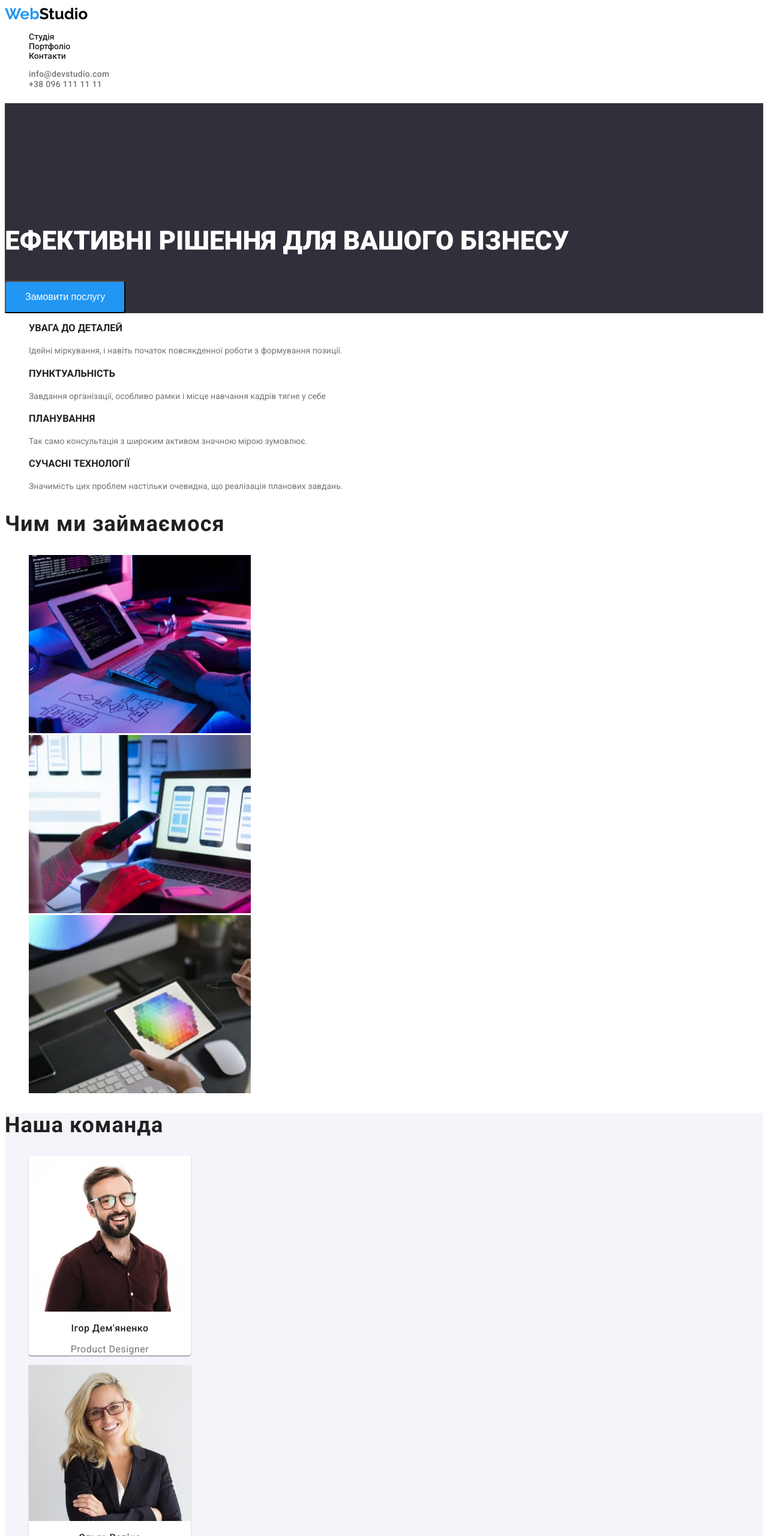
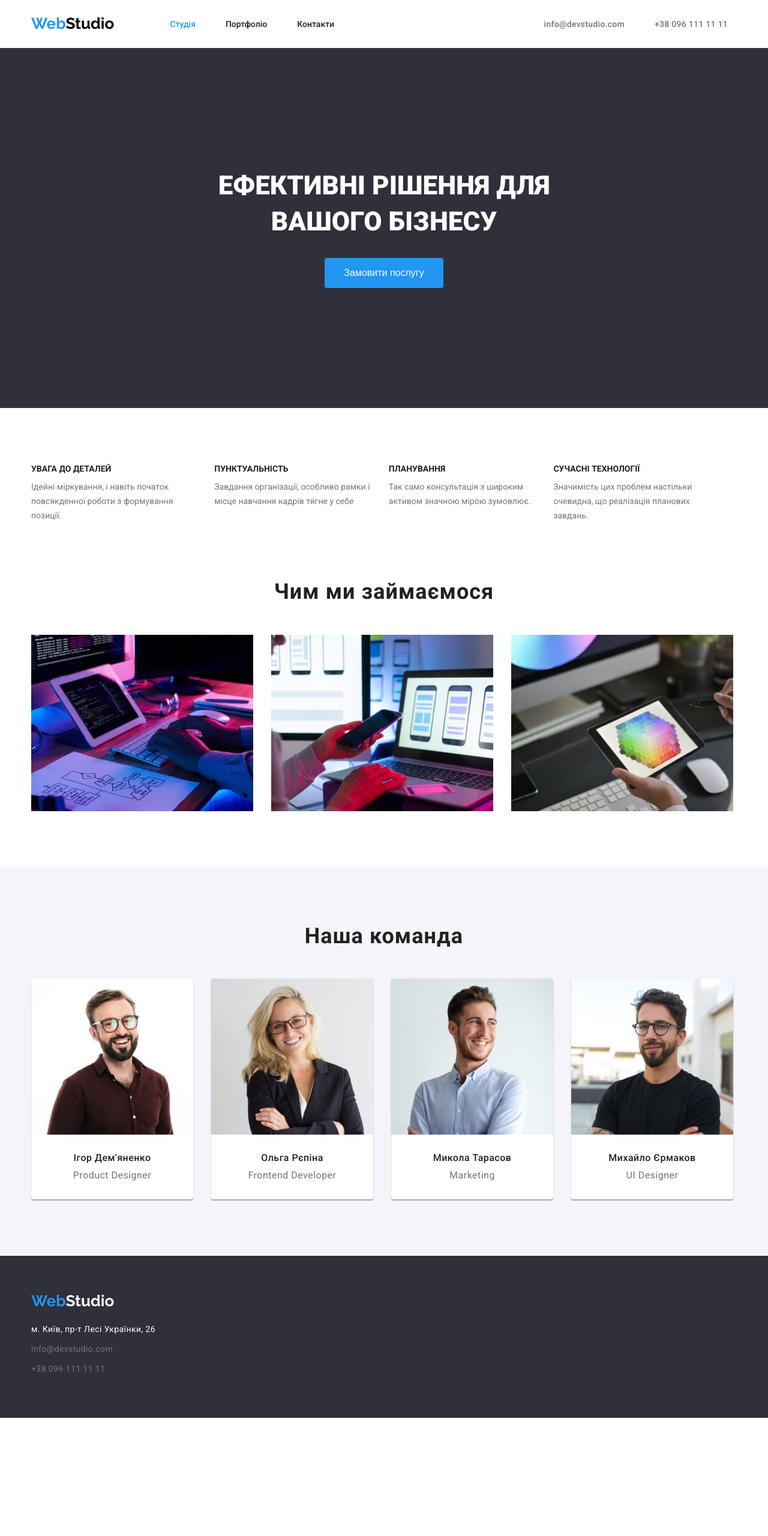
Before and after one commit to VanZaru/goit-markup-hw-02, a plain HTML site: page index.html in a window 1280 px wide. Shown: the top 2560 px of the page at 60% size. After the commit the page ends 2363 px from the top, so only its background shows below. Drawn offline with Linux system fonts and the light colour scheme.

Commit message:
Compiled site

```diff
--- a/css/styles.css
+++ b/css/styles.css
@@ -1,13 +1,53 @@
 :root {
   --primary-text-color: #212121;
-    --primary-bg-color: #F5F5F5;
-    --accent-bg-color: #2F303A;
-    --team-bg-color: #F5F4FA;
+  --primary-bg-color: #f5f5f5;
+  --accent-bg-color: #2f303a;
+  --team-bg-color: #f5f4fa;
   --title-text-color: #757575;
-    --accent-color: #2196F3;
-    --white-color: #FFFFFF;
+  --accent-color: #2196f3;
+  --white-color: #ffffff;
   --black-color: #000000;
-    --hover-focus-color: #188CE8;
+  --hover-focus-color: #188ce8;
+}
+
+/* Обнулення */
+*,
+*::before,
+*::after {
+  padding: 0;
+  margin: 0;
+  border: 0;
+  box-sizing: border-box;
+}
+
+a {
+  text-decoration: none;
+}
+
+ul,
+ol,
+li {
+  list-style: none;
+}
+
+img {
+  vertical-align: top;
+}
+
+h1,
+h2,
+h3,
+h4,
+h5,
+h6 {
+  font-weight: inherit;
+  font-size: inherit;
+}
+
+html,
+body {
+  height: 100%;
+  line-height: 1;
 }
 
 /* головний колір тексту #212121; */
@@ -18,14 +58,22 @@
 /* колір фону  #F5F5F5; */
 
 .body {
-    font-family: Roboto, Georgia, 'Times New Roman', Times, serif;
+  font-family: Roboto, Georgia, "Times New Roman", Times, serif;
   font-size: 14px;
   color: var(--primary-text-color);
-
 }
 
-.list {
-    list-style: none;;
+.wrapper {
+  overflow: hidden;
+  display: flex;
+  flex-direction: column;
+  min-height: 100%;
+}
+
+[class*="-container"] {
+  max-width: 1206px;
+  margin: 0px auto;
+  padding: 0px 15px;
 }
 
 /* Header */
@@ -36,11 +84,17 @@
   padding-bottom: 0px;
 }
 
+.header-container {
+  display: flex;
+  min-height: 80px;
+  align-items: center;
+}
+
 .logo {
-    font-family: 'Raleway';
+  font-family: "Raleway";
   font-size: 26px;
   font-weight: 700;
-    line-height: 1.20;
+  line-height: 1.2;
   color: var(--accent-color);
   text-decoration: none;
 }
@@ -50,6 +104,28 @@
   text-decoration: none;
 }
 
+.header-menu {
+  flex: 1 1 auto;
+  margin-left: 93px;
+}
+
+.menu {
+  display: flex;
+  justify-content: flex-start;
+}
+
+.menu-list {
+  display: flex;
+}
+
+.menu-list .link.current {
+  color: var(--accent-color);
+}
+
+.menu-item {
+  padding: 0px 50px 0px 0px;
+}
+
 .link {
   color: var(--primary-text-color);
   text-decoration: none;
@@ -57,11 +133,12 @@
 
 .link:hover,
 .link:focus {
-    color:  var(--accent-color);
+  color: var(--accent-color);
 }
 
 .contact {
-    padding-bottom: 10px;
+  display: flex;
+  justify-content: flex-end;
 }
 
 .contact-link {
@@ -75,10 +152,15 @@
   color: var(--accent-color);
 }
 
+.menu-item.tel {
+  padding: 0px;
+}
+
 /* Hero */
 .hero {
+  height: 600px;
   background-color: var(--accent-bg-color);
-
+  text-align: center;
 }
 
 .hero-title {
@@ -88,7 +170,7 @@
   color: var(--white-color);
   text-transform: uppercase;
   padding-top: 200px;
-    margin-top: 0px;
+  margin-bottom: 30px;
 }
 
 .hero-btn {
@@ -99,11 +181,10 @@
   cursor: pointer;
   padding: 10px 32px;
   border-radius: 4px;
-
 }
 
 .hero-btn:hover,
-.hero-btn:focus{
+.hero-btn:focus {
   background-color: var(--hover-focus-color);
 }
 
@@ -121,10 +202,25 @@
   margin: -1px;
 }
 
+.quality {
+  padding-top: 94px;
+  padding-bottom: 94px;
+}
+
+.quality-list {
+  display: flex;
+}
+
 .quality-title {
   font-weight: 700;
   line-height: 1.14;
   text-transform: uppercase;
+  padding-bottom: 10px;
+}
+
+.quality-item {
+  padding: 0px 30px 0px 0px;
+  text-align: left;
 }
 
 .quality-text {
@@ -137,27 +233,50 @@
   font-size: 36px;
   line-height: 1.16;
   letter-spacing: 0.03em;
+  text-align: center;
+  padding-bottom: 50px;
+}
+
+.work-list {
+  display: flex;
+}
+
+.work-item {
+  padding: 0px 30px 0px 0px;
 }
 
 /* team */
 .team {
   background-color: var(--team-bg-color);
+  margin-top: 94px;
+  padding-bottom: 94px;
+}
 
+.team-list {
+  display: flex;
+}
+
+.team-title {
+  text-align: center;
+  padding-top: 94px;
 }
 
 .team-card {
   background: var(--white-color);
   width: 270px;
   text-align: center;
-    box-shadow: 0px 1px 3px rgba(0, 0, 0, 0.12), 0px 1px 1px rgba(0, 0, 0, 0.14), 0px 2px 1px rgba(0, 0, 0, 0.2);
+  box-shadow: 0px 1px 3px rgba(0, 0, 0, 0.12), 0px 1px 1px rgba(0, 0, 0, 0.14),
+    0px 2px 1px rgba(0, 0, 0, 0.2);
   border-radius: 0px 0px 4px 4px;
+  margin-right: 30px;
 }
 
-.team-title{
+.team-title {
   font-weight: 700;
   font-size: 36px;
   line-height: 1.16;
   letter-spacing: 0.03em;
+  padding-bottom: 50px;
 }
 
 .list-title {
@@ -165,6 +284,8 @@
   font-size: 16px;
   line-height: 1.18;
   letter-spacing: 0.03em;
+  padding-top: 30px;
+  padding-bottom: 10px;
 }
 
 .list-text {
@@ -173,11 +294,13 @@
   letter-spacing: 0.03em;
   line-height: 1.18;
   color: var(--title-text-color);
+  padding-bottom: 30px;
 }
 
 /* footer */
 .footer {
   background-color: var(--accent-bg-color);
+  padding: 60px 0px;
 }
 
 .footer .logo-span {
@@ -186,6 +309,7 @@
 
 .address {
   font-style: normal;
+  padding-top: 20px;
 }
 
 .address-link {
@@ -196,29 +320,46 @@
 }
 
 .address-link:hover,
-.address-link:focus{
-    color: var(--accent-color)
+.address-link:focus {
+  color: var(--accent-color);
 }
 
-.address .contact-link{
+.address .contact-link {
   line-height: 1.71;
   font-weight: 400;
   letter-spacing: 0.03em;
 }
 
+.address-item {
+  padding-bottom: 9px;
+}
+
 /* Portfolio */
 /* filter button */
+.portfolio-filter {
+  display: flex;
+  justify-content: center;
+  margin-top: 94px;
+  margin-bottom: 34px;
+}
+
+.filter-btn.primary {
+  padding: 6px 25px;
+}
+
 .filter-btn {
   font-weight: 500;
   font-size: 16px;
   line-height: 1.62;
   letter-spacing: 0.03em;
-    background: #F5F4FA;
+  background: #f5f4fa;
   border-radius: 4px;
+  margin-right: 8px;
+  padding: 6px 22px;
 }
 
 .filter-btn:hover,
-.filter-btn:focus{
+.filter-btn:focus {
   background: var(--accent-color);
   color: var(--white-color);
   cursor: pointer;
@@ -230,6 +371,22 @@
   font-size: 18px;
   line-height: 2;
   letter-spacing: 0.06em;
+  display: flex;
+  flex-wrap: wrap;
+  flex-direction: row;
+  margin-bottom: 94px;
+}
+
+.portfolio-item {
+  background: var(--white-color);
+  border: 1px solid #eeeeee;
+  margin-right: 30px;
+  margin-bottom: 30px;
+}
+
+.portfolio-item.padding {
+  margin-right: 0px;
+  margin-bottom: 30px;
 }
 
 .portfolio-text {
--- a/index.html
+++ b/index.html
@@ -14,110 +14,195 @@
     <link rel="stylesheet" href="./css/styles.css" />
   </head>
   <body class="body">
+    <div class="wrapper">
       <header class="header">
-      <a href="./index.html" class="logo" lang="en">Web<span class="logo-span">Studio</span></a>
-      <nav class="site-nav">
-        <ul>
-          <li class="list"><a href="./index.html" class="link">Студія</a></li>
-          <li class="list"><a href="../portfolio.html" class="link">Портфоліо</a></li>
-          <li class="list"><a href="#" class="link">Контакти</a></li>
+        <div class="header-container">
+          <a href="./index.html" class="logo" lang="en"
+            >Web<span class="logo-span">Studio</span></a
+          >
+          <nav class="header-menu menu">
+            <ul class="menu-list">
+              <li class="menu-item">
+                <a href="./index.html" class="link current">Студія</a>
+              </li>
+              <li class="menu-item">
+                <a href="./portfolio.html" class="link">Портфоліо</a>
+              </li>
+              <li class="menu-item"><a href="#" class="link">Контакти</a></li>
             </ul>
           </nav>
+          <div class="contact-container">
             <ul class="contact">
-        <li class="list"><a href="mailto:info@devstudio.com" class="contact-link">info@devstudio.com</a></li>
-        <li class="list"><a href="tel:+380961111111" class="contact-link">+38 096 111 11 11</a></li>
+              <li class="menu-item">
+                <a href="mailto:info@devstudio.com" class="contact-link"
+                  >info@devstudio.com</a
+                >
+              </li>
+              <li class="menu-item tel">
+                <a href="tel:+380961111111" class="contact-link"
+                  >+38 096 111 11 11</a
+                >
+              </li>
             </ul>
+          </div>
+        </div>
       </header>
 
       <main>
         <section class="hero">
-        <h1 class="hero-title">Ефективні рішення для вашого бізнесу</h1>
+          <h1 class="hero-title">
+            Ефективні рішення для <br />
+            вашого бізнесу
+          </h1>
           <button type="button" class="hero-btn">Замовити послугу</button>
         </section>
 
         <section class="quality">
+          <div class="quality-container">
             <h2 class="visually-hidden">Наші найкращі якості:</h2>
-        <ul>
-          <li class="list">
+            <ul class="quality-list">
+              <li class="quality-item">
                 <h3 class="quality-title">Увага до деталей</h3>
                 <p class="quality-text">
                   Ідейні міркування, і навіть початок повсякденної роботи з
                   формування позиції.
                 </p>
               </li>
-          <li class="list">
+              <li class="quality-item">
                 <h3 class="quality-title">Пунктуальність</h3>
                 <p class="quality-text">
-              Завдання організації, особливо рамки і місце навчання кадрів тягне
-              у себе
+                  Завдання організації, особливо рамки і місце навчання кадрів
+                  тягне у себе
                 </p>
               </li>
-          <li class="list">
+              <li class="quality-item">
                 <h3 class="quality-title">Планування</h3>
                 <p class="quality-text">
-              Так само консультація з широким активом значною мірою зумовлює.
+                  Так само консультація з широким активом значною мірою
+                  зумовлює.
                 </p>
               </li>
-          <li class="list">
+              <li class="quality-item">
                 <h3 class="quality-title">Сучасні технології</h3>
                 <p class="quality-text">
-              Значимість цих проблем настільки очевидна, що реалізація планових
-              завдань.
+                  Значимість цих проблем настільки очевидна, що реалізація
+                  планових завдань.
                 </p>
               </li>
             </ul>
+          </div>
         </section>
         <section class="work">
+          <div class="work-container">
             <h2 class="work-title">Чим ми займаємося</h2>
-        <ul>
-          <li class="list"><img src="images/img1.jpg" alt="програмування" width="370" height="297" /></li>
-          <li class="list"><img src="images/img2.jpg" alt="адаптивна верстка" width="370" height="297" /></li>
-          <li class="list"><img src="images/img3.jpg" alt="графіка" width="370" height="297" /></li>
+            <ul class="work-list">
+              <li class="work-item">
+                <img
+                  src="images/img1.jpg"
+                  alt="програмування"
+                  width="370"
+                  height="294"
+                />
+              </li>
+              <li class="work-item">
+                <img
+                  src="images/img2.jpg"
+                  alt="адаптивна верстка"
+                  width="370"
+                  height="294"
+                />
+              </li>
+              <li class="work-item">
+                <img
+                  src="images/img3.jpg"
+                  alt="графіка"
+                  width="370"
+                  height="294"
+                />
+              </li>
             </ul>
+          </div>
         </section>
 
         <section class="team">
+          <div class="team-container">
             <h2 class="team-title">Наша команда</h2>
-        <ul>
-          <li class="team-card list">
-            <img src="images/imgid.jpg" alt="Ігор Дем'яненко" width="270" height="260" />
+          <ul class="team-list">
+            <li class="team-card">
+              <img
+                src="images/imgid.jpg"
+                alt="Ігор Дем'яненко"
+                width="270"
+                height="260"
+              />
               <h3 class="list-title">Ігор Дем'яненко</h3>
               <p class="list-text">Product Designer</p>
             </li>
-          <li class="team-card list">
-            <img src="images/imgor.jpg" alt="Ольга Рєпіна"  width="270" height="260"/>
+            <li class="team-card">
+              <img
+                src="images/imgor.jpg"
+                alt="Ольга Рєпіна"
+                width="270"
+                height="260"
+              />
               <h3 class="list-title">Ольга Рєпіна</h3>
               <p class="list-text">Frontend Developer</p>
             </li>
-          <li class="team-card list">
-            <img src="images/imgmt.jpg" alt="Микола Тарасов" width="270" height="260" />
+            <li class="team-card">
+              <img
+                src="images/imgmt.jpg"
+                alt="Микола Тарасов"
+                width="270"
+                height="260"
+              />
               <h3 class="list-title">Микола Тарасов</h3>
               <p class="list-text">Marketing</p>
             </li>
-          <li class="team-card list">
-            <img src="images/imgme.jpg" alt="Михайло Єрмаков" width="270" height="260" />
+            <li class="team-card">
+              <img
+                src="images/imgme.jpg"
+                alt="Михайло Єрмаков"
+                width="270"
+                height="260"
+              />
               <h3 class="list-title">Михайло Єрмаков</h3>
               <p class="list-text">UI Designer</p>
             </li>
           </ul>
+          </div>
         </section>
       </main>
 
       <footer class="footer">
-      <a href="./index.html" class="logo" lang="en">Web<span class="logo-span">Studio</span></a>
+        <div class="footer-container">
+           <a href="./index.html" class="logo" lang="en"
+          >Web<span class="logo-span">Studio</span></a
+        >
         <address class="address">
           <ul>
-          <li class="list">
+            <li class="address-item">
               <a
                 href="https://goo.gl/maps/CPtrU1FHBa2aNyZL9"
                 target="_blank"
                 rel="noopener noreferrer"
-              class="address-link" >м. Київ, пр-т Лесі Українки, 26</a>
+                class="address-link"
+                >м. Київ, пр-т Лесі Українки, 26</a
+              >
             </li>
-          <li class="list"><a href="mailto:info@devstudio.com" class="contact-link">info@devstudio.com</a></li>
-          <li class="list"><a href="tel:+380961111111" class="contact-link">+38 096 111 11 11</a></li>
+            <li class="address-item">
+              <a href="mailto:info@devstudio.com" class="contact-link"
+                >info@devstudio.com</a
+              >
+            </li>
+            <li class="address-item">
+              <a href="tel:+380961111111" class="contact-link"
+                >+38 096 111 11 11</a
+              >
+            </li>
           </ul>
         </address>
+        </div>
       </footer>
+    </div>
   </body>
 </html>
```
Also changed, not shown: portfolio.html (+64 -29 lines), 1 other file. Lines whose indentation alone changed are shown as unchanged.
